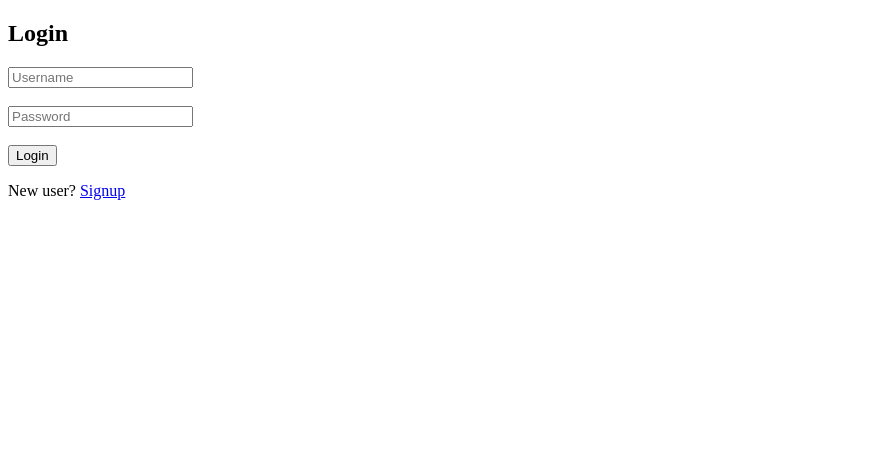
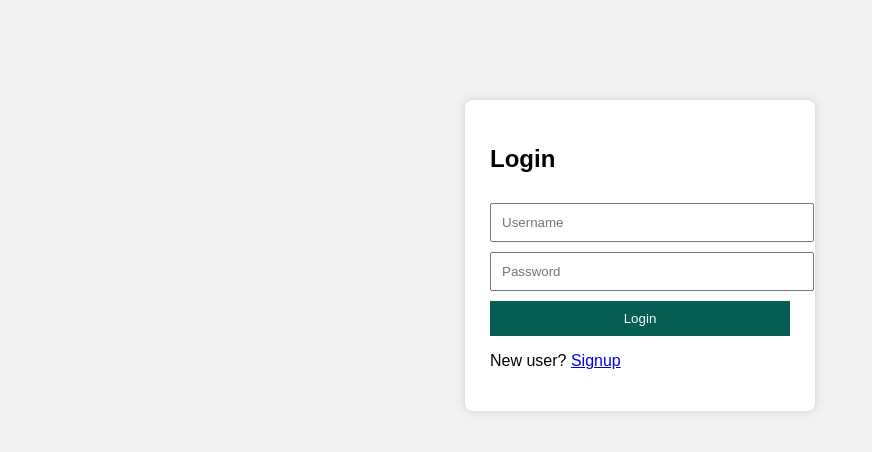
Before and after one commit to Dwarka-AI-Study-Buddy/Dwarka-edtech-ai, a Flask app: page / in a window 1280 px wide. Shown: the top 452 px of the page, without its empty margins (0-872 px from the left). Run offline with Flask 3, Linux system fonts and the light colour scheme.

Commit message:
Update login.html

```diff
--- a/templates/login.html
+++ b/templates/login.html
@@ -1,21 +1,44 @@
 <!DOCTYPE html>
 <html>
 <head>
-    <title>Login | Dwarka AI</title>
+<title>Login | Dwarka AI</title>
+<style>
+body {
+    background: #f2f2f2;
+    font-family: Arial;
+}
+.box {
+    width: 300px;
+    margin: 100px auto;
+    background: white;
+    padding: 25px;
+    border-radius: 8px;
+    box-shadow: 0 0 10px #ccc;
+}
+input, button {
+    width: 100%;
+    padding: 10px;
+    margin-top: 10px;
+}
+button {
+    background: #075e54;
+    color: white;
+    border: none;
+}
+</style>
 </head>
 <body>
+
+<div class="box">
     <h2>Login</h2>
+    {% if error %}<p style="color:red">{{ error }}</p>{% endif %}
+    <form method="POST">
+        <input name="username" placeholder="Username" required>
+        <input type="password" name="password" placeholder="Password" required>
+        <button>Login</button>
+    </form>
+    <p>New user? <a href="/signup">Signup</a></p>
+</div>
 
-    {% if error %}
-        <p style="color:red">{{ error }}</p>
-    {% endif %}
-
-    <form method="POST">
-        <input type="text" name="username" placeholder="Username" required><br><br>
-        <input type="password" name="password" placeholder="Password" required><br><br>
-        <button type="submit">Login</button>
-    </form>
-
-    <p>New user? <a href="/signup">Signup</a></p>
 </body>
 </html>
```
